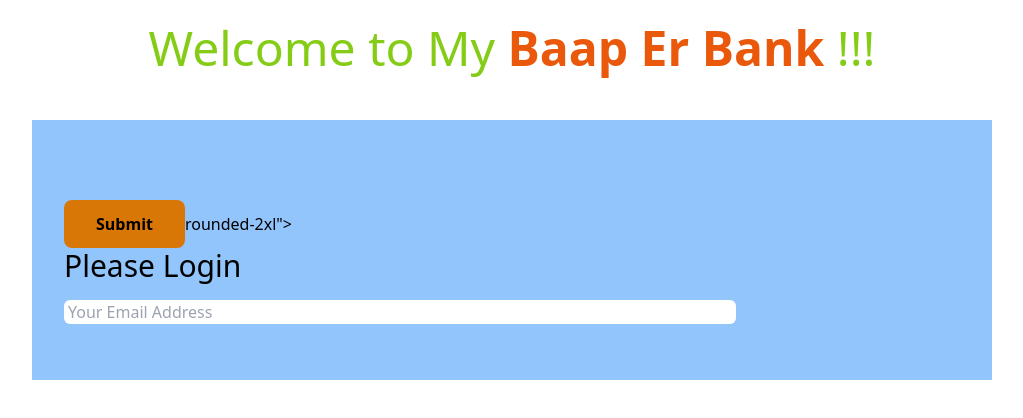
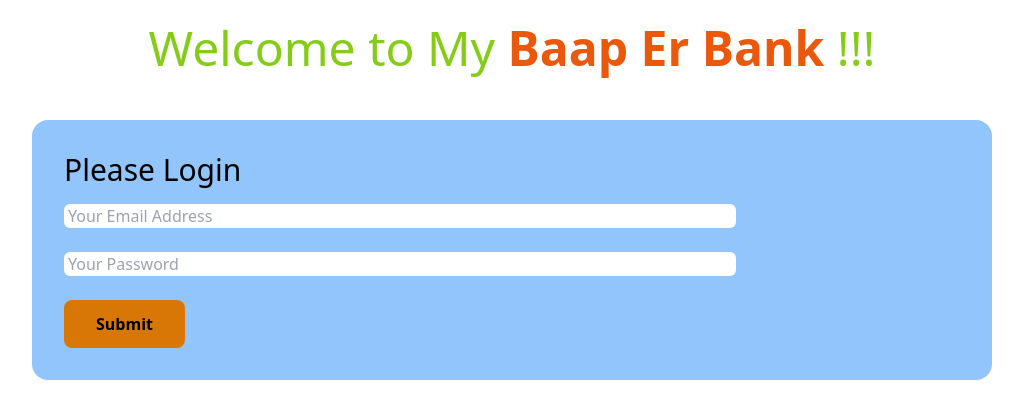
Before and after one commit to ASMRSAEED/baap--er-bank, a plain HTML site: page index.html in a window 1280 px wide. Shown: the whole page, without its empty margins (128-1151 px from the left). Drawn offline with nearby package versions, Linux system fonts and the light colour scheme.

Commit message:
file rename

```diff
--- a/index.html
+++ b/index.html
@@ -18,13 +18,15 @@
         </h1>
     </header>
     <main>
-        <section class="bg-blue-300 w-9/12 mx-auto mt-12 p-8 <input class="w-9/12 rounded-md px-1" type="password" name="" id="user-password" placeholder="Your Password">
-            <br><br>
-            <button id="btn-submit" class="px-8 py-3 font-semibold rounded-lg bg-amber-600 hover:bg-sky-700">Submit</button>rounded-2xl">
+        <section class="bg-blue-300 w-9/12 mx-auto mt-12 p-8 rounded-2xl">
             <h2 class="text-3xl mb-4 font-medium">Please Login</h2>
             <input class="w-9/12 rounded-md px-1" type="email" name="" id="user-email" placeholder="Your Email Address">
             <br><br>
-
+            <input class="w-9/12 rounded-md px-1" type="password" name="" id="user-password"
+                placeholder="Your Password">
+            <br><br>
+            <button id="btn-submit"
+                class="px-8 py-3 font-semibold rounded-lg bg-amber-600 hover:bg-sky-700">Submit</button>
         </section>
     </main>
     <script src="./js/login.js"></script>
```
